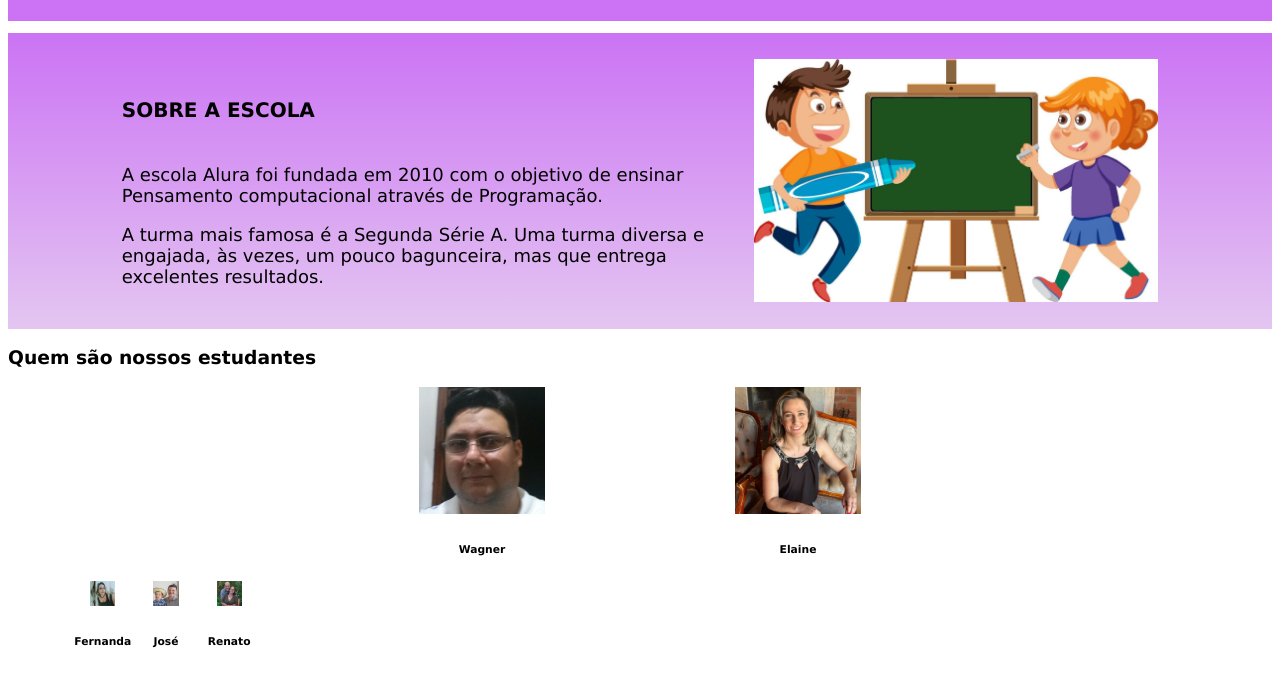
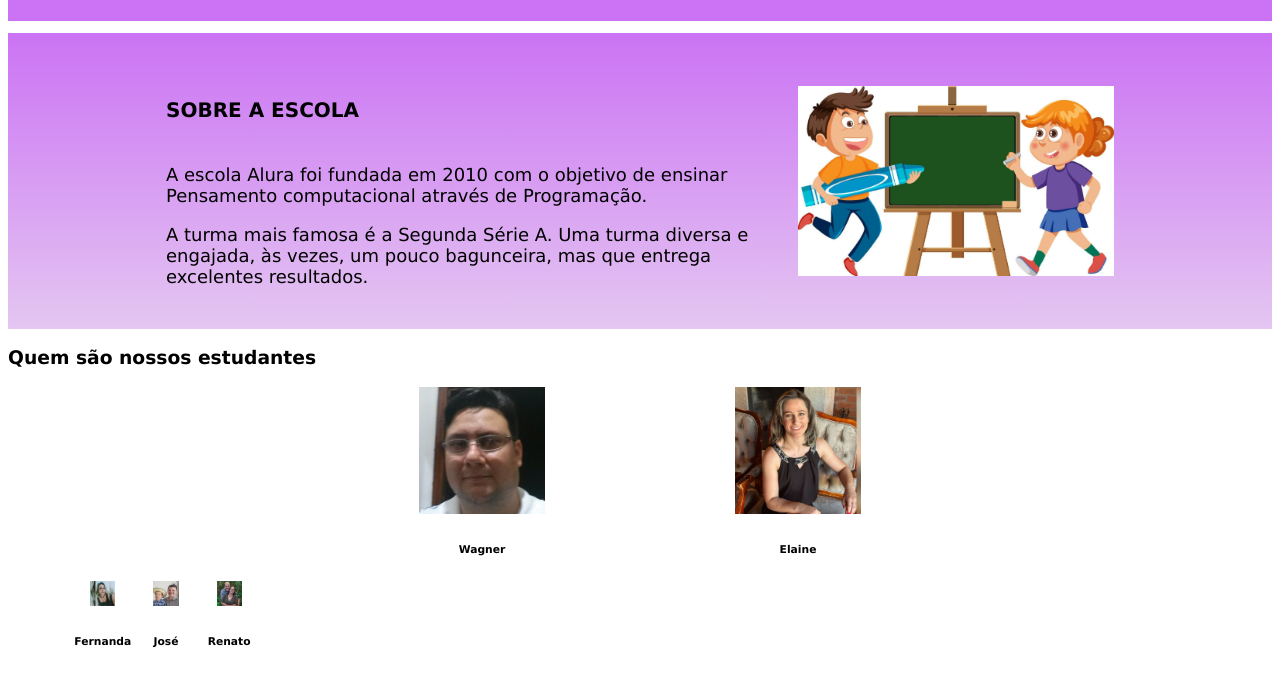
Before and after one commit to zanzarini2/novorepositorio, a plain HTML site: page index.html in a window 1280 px wide. Shown: the part 122-803 px from the top of the page. Drawn offline with Linux system fonts and the light colour scheme.

Commit message:
tamanho imagem

```diff
--- a/style.css
+++ b/style.css
@@ -30,7 +30,7 @@
 }
 
 .escola-imagem{
-    width: 32%;
+    width: 25%;
 
 }
 
```
